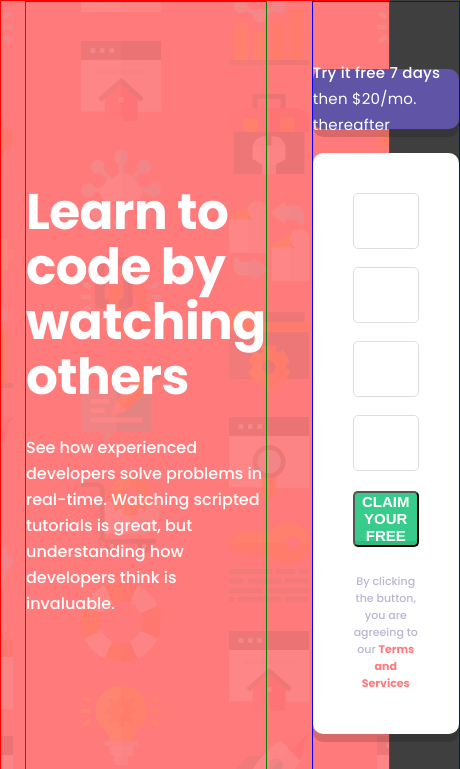
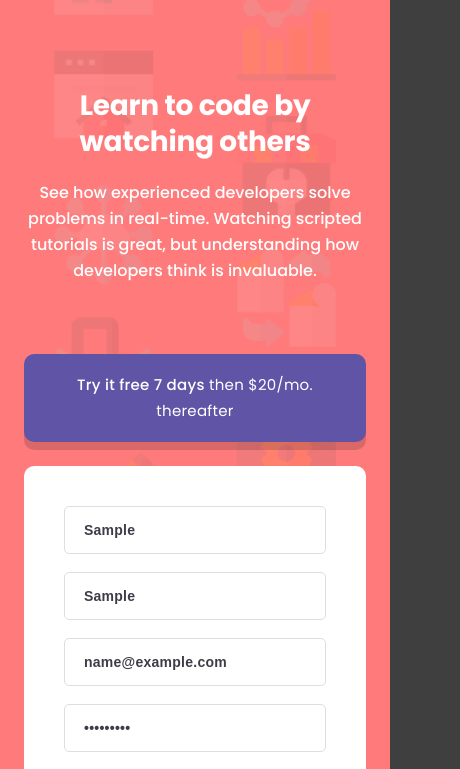
Before and after one commit to ACdev27/fm_intro_with_signup_form, a plain HTML site: page index.html in a window 390 px wide. Both pictures are taken after typing "Sample", "Sample", "name@example.com", "Sample123" into the empty fields and a click on the button "CLAIM YOUR FREE TRIAL". Shown: the top 769 px of the page, 460 px wide, since content can reach past the window. Drawn offline with Linux system fonts and the light colour scheme.

Commit message:
CSS for mobile view

```diff
--- a/js/form.js
+++ b/js/form.js
@@ -1,27 +1,3 @@
-/*
-Click button
-Dovalidation
-
-Checks if any inputs are empty
-
-If an input is empty
-	Make its border red
-	Add exclamtoin icon inside input
-	Add Unique error messag under the input
-
-  <button type="submit" class="btn">Claim your free trial</button>
-
-  - Receive an error message when the `form` is submitted if:
-  - Any `input` field is empty. The message for this error should say *"[Field Name] cannot be empty"*
-  - The email address is not formatted correctly (i.e. a correct email address should have this structure: `name@host.tld`). The message for this error should say *"Looks like this is not an email"*
-
-     <input type="text" id="first-name" name="firstName" placeholder="First Name">
-    <input type="text" id="last-name" name="lastName" placeholder="Last Name">
-    <input type="email" id="email" name="email" placeholder="Email Address">
-    <input type="password" name="password" id="password" placeholder="Password">
-
-  */
-
 // Get references to input fields
 const form = document.querySelector('form');
 const firstNameInput = document.getElementById('first-name');
@@ -32,14 +8,20 @@ const passwordInput = document.getElementById('password');
 // Get reference to submit button & add event listener
 document.querySelector('button').addEventListener('click', validateForm);
 
+// Event listeners for each input field
+firstNameInput.addEventListener('blur', validateForm);
+lastNameInput.addEventListener('blur', validateForm);
+emailInput.addEventListener('blur', validateForm);
+passwordInput.addEventListener('blur', validateForm);
+
 // Validated form function
 function validateForm(e) {
 
   // Reset error warning
-  resetError(firstNameInput);
-  resetError(lastNameInput);
-  resetError(emailInput);
-  resetError(passwordInput);
+  resetErrorBorder(firstNameInput);
+  resetErrorBorder(lastNameInput);
+  resetErrorBorder(emailInput);
+  resetErrorBorder(passwordInput);
 
   resetErrorMessages();
 
@@ -53,16 +35,22 @@ function validateForm(e) {
 
   if (emailInput.value.trim() === "") {
     showInputError(emailInput, 'Email cannot be empty');
+  } else {
+    let regEx = /^\w+@\w+\.\w{3}$/;
+    let result = regEx.test(emailInput.value.trim());
+    console.log("result: " + result)
+    if (!result) {
+      showInputError(emailInput, 'Looks like this is not an email');
+    }
   }
 
   if (passwordInput.value.trim() === "") {
     showInputError(passwordInput, 'Password cannot be empty');
   }
    e.preventDefault();
-
  }
 
- function resetError(inputEl) {
+ function resetErrorBorder(inputEl) {
   inputEl.classList.remove("input-error");
  }
 
@@ -83,17 +71,3 @@ function validateForm(e) {
   errorMsg.textContent = message;
   form.insertBefore(errorMsg, inputEl.nextElementSibling);
 }
-
-
-// errorMsg.textContent = "First Name cannont be empty";
-
-    // firstNameInput.classList.add("input-error");
-    // firstNameError = document.createElement("div");
-    // firstNameError.classList.add("error-message");
-    // firstNameError.textContent = "First Name cannont be empty";
-    // form.insertBefore(firstNameError, firstNameInput.nextElementSibling);
-
-    // firstNameInput.classList.remove("input-error");
-    // lastNameInput.classList.remove("input-error");
-    // emailInput.classList.remove("input-error");
-    // passwordInput.classList.remove("input-error");
--- a/style.css
+++ b/style.css
@@ -17,15 +17,8 @@
   --btn-primary-hover: hsl(154, 65%, 68%);
   --link-primary: hsl(0, 100%, 74%);
   --link-primary-hover: hsl(0, 100%, 82%);
-  --container: 1110px;
+  --container: 1178px;
 }
-
-/*
-of the backgournd image eiements
-mix-blend-mode: normal;
-opacity: 0.1;
-*/
-
 
 /* Resets */
 * {
@@ -39,7 +32,6 @@ opacity: 0.1;
   max-width: var(--container);
   margin: 0 auto;
   padding: 0 24px;
-  border: 1px solid red;
 }
 
 html {
@@ -66,18 +58,16 @@ body {
   flex-direction: column;
   justify-content: center;
   flex-basis: 50%;
-  border: 1px solid green;
 }
 .form-container {
   display: flex;
   flex-direction: column;
   justify-content: center;
   flex-basis: 50%;
-  border: 1px solid blue;
 }
 
 h2 {
-  font-size: 5rem;
+  font-size: 2.5rem;
   font-weight: 700;
   line-height: 55px;;
   color: var(--text-white);
@@ -153,7 +143,7 @@ input:focus {
   color: var(--text-red);
   font-style: italic;
   font-weight: 500;
-  font-size: 11px;
+  font-size: 1.1rem;
   line-height: 16px;
   text-align: right;
 }
@@ -193,12 +183,76 @@ input:focus {
 }
 
 
-.attribution { font-size: 11px; text-align: center; margin-top: 15px;}
+.attribution { font-size: 1.1rem; text-align: center; margin-top: 15px;}
 .attribution a { color: hsl(228, 100%, 81%); }
 
 
-/*
-content width 1110
+
+@media only screen and (max-width: 1024px) {
+  h2 {
+    font-size: 4.5rem;
+    margin-bottom: 2rem;
+  }
+}
+
+@media only screen and (max-width: 840px) {
+  h2 {
+    font-size: 4.25rem;
+    line-height: 45px;
+  }
+  .intro {
+    flex-basis: 45%;
+  }
+  .form-container {
+    flex-basis: 55%;
+  }
+}
 
 
-*/
+@media only screen and (max-width: 768px) {
+  h2 {
+    font-size: 4rem;
+    line-height: 45px;
+  }
+  section#intro {
+    height: auto;
+    padding-bottom: 70px;;
+  }
+  .intro-form-container {
+    flex-direction: column;
+    align-items: center;
+    min-height: 800px;
+    gap: 0;
+  }
+  .intro {
+    margin-top: 30px;
+  }
+  .form-container {
+    margin-top: 45px;
+  }
+}
+
+@media only screen and (max-width: 425px) {
+  .intro {
+    margin-top: 88px;
+    text-align: center;
+  }
+  h2 {
+    font-size: 28px;
+    line-height: 36px;
+    letter-spacing: -0.291667px;
+  }
+  .form-container {
+    margin-top: 70px;
+  }
+  .offer-container {
+    height: 88px;
+  }
+  .offer {
+    width: 70%;
+    text-align: center;
+  }
+  input {
+    padding: 15px 19px;
+  }
+}
```
